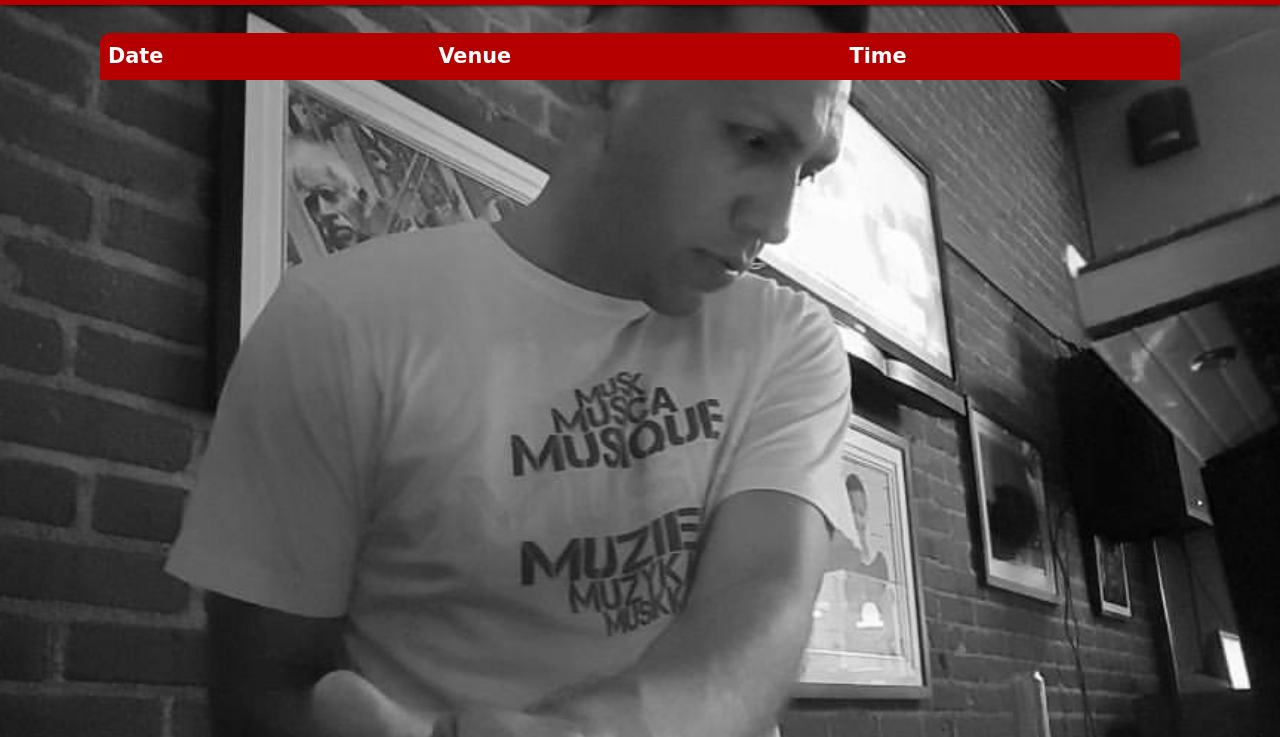
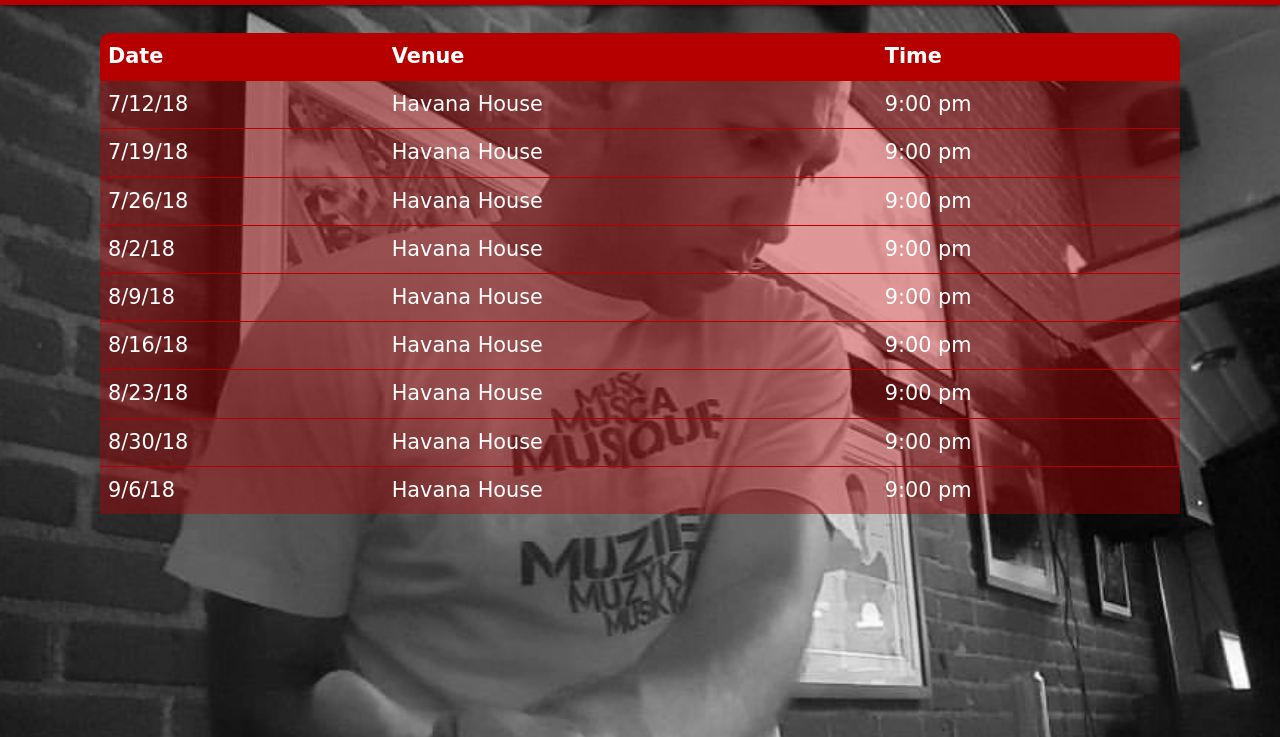
Before and after one commit to iamdjreight/iamdjreight.github.io, a plain HTML site: page html/events.html in a window 1280 px wide. Shown: the part 63-800 px from the top of the page. Drawn offline with Linux system fonts and the light colour scheme; a web font is replaced by a local one.

Commit message:
Update events.html
back to test calendar.js because cms-firebase.js gives 404

```diff
--- a/html/events.html
+++ b/html/events.html
@@ -95,6 +95,6 @@
     <script src="../js/jquery.min.js"></script>
     <script src="../js/popper.min.js" ></script>
     <script src="../js/bootstrap.min.js"></script>
-    <script src="../js/events.js"></script>
+    <script src="../js/calendar.js"></script>
   </body>
 </html>
```
